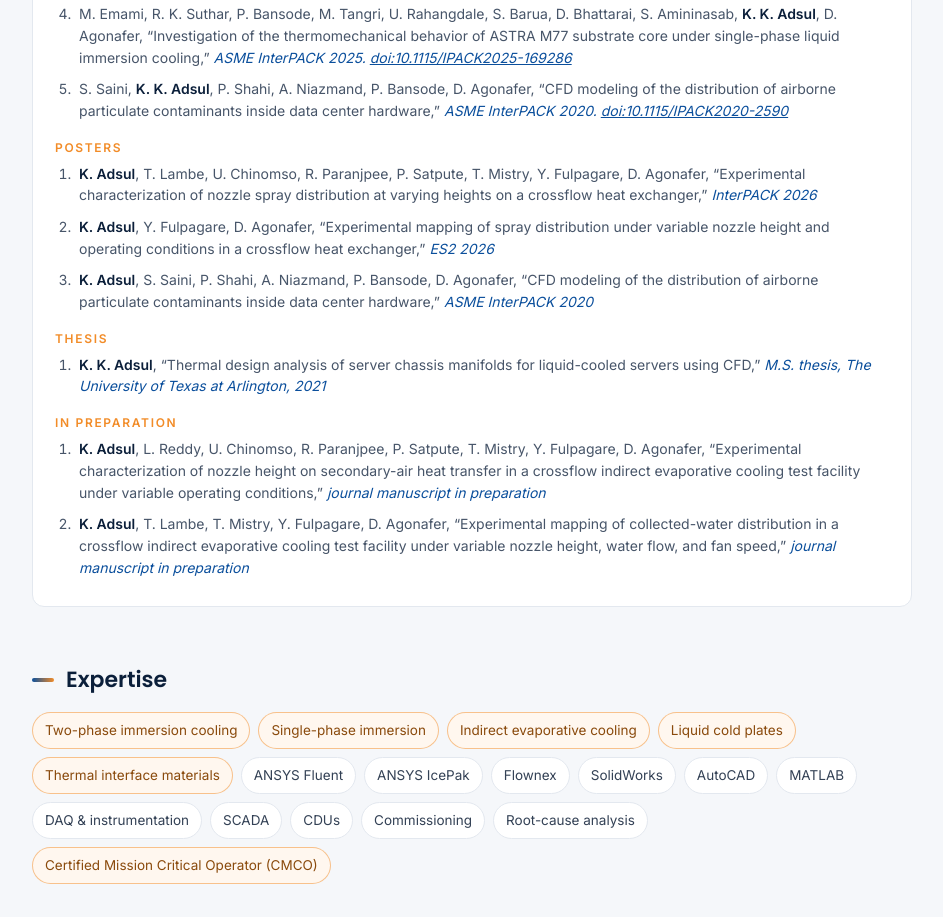
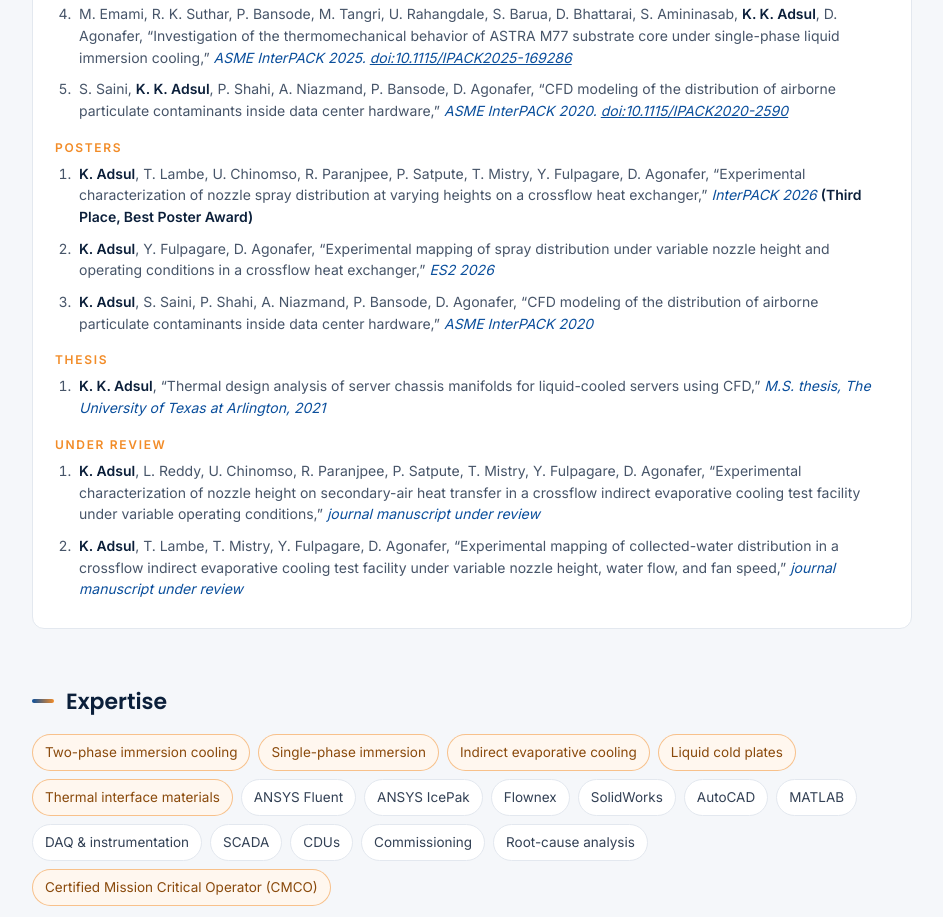
Before and after one commit to kaustubhadsul/kaustubhadsul.github.io, a plain HTML site: page index.html in a window 1280 px wide. Shown: the part 2056-2973 px from the top of the page, without its empty margins (168-1111 px from the left). Drawn offline with Linux system fonts and the light colour scheme.

Commit message:
Add files via upload

```diff
--- a/index.html
+++ b/index.html
@@ -195,7 +195,7 @@ footer a{color:#fff;text-decoration:none}
       </ol>
       <h3>Posters</h3>
       <ol>
-        <li><b>K. Adsul</b>, T. Lambe, U. Chinomso, R. Paranjpee, P. Satpute, T. Mistry, Y. Fulpagare, D. Agonafer, “Experimental characterization of nozzle spray distribution at varying heights on a crossflow heat exchanger,” <em>InterPACK 2026</em></li>
+        <li><b>K. Adsul</b>, T. Lambe, U. Chinomso, R. Paranjpee, P. Satpute, T. Mistry, Y. Fulpagare, D. Agonafer, “Experimental characterization of nozzle spray distribution at varying heights on a crossflow heat exchanger,” <em>InterPACK 2026</em> <b>(Third Place, Best Poster Award)</b></li>
         <li><b>K. Adsul</b>, Y. Fulpagare, D. Agonafer, “Experimental mapping of spray distribution under variable nozzle height and operating conditions in a crossflow heat exchanger,” <em>ES2 2026</em></li>
         <li><b>K. Adsul</b>, S. Saini, P. Shahi, A. Niazmand, P. Bansode, D. Agonafer, “CFD modeling of the distribution of airborne particulate contaminants inside data center hardware,” <em>ASME InterPACK 2020</em></li>
       </ol>
@@ -203,10 +203,10 @@ footer a{color:#fff;text-decoration:none}
       <ol>
         <li><b>K. K. Adsul</b>, “Thermal design analysis of server chassis manifolds for liquid-cooled servers using CFD,” <em>M.S. thesis, The University of Texas at Arlington, 2021</em></li>
       </ol>
-      <h3>In preparation</h3>
+      <h3>Under review</h3>
       <ol>
-        <li><b>K. Adsul</b>, L. Reddy, U. Chinomso, R. Paranjpee, P. Satpute, T. Mistry, Y. Fulpagare, D. Agonafer, “Experimental characterization of nozzle height on secondary-air heat transfer in a crossflow indirect evaporative cooling test facility under variable operating conditions,” <em>journal manuscript in preparation</em></li>
-        <li><b>K. Adsul</b>, T. Lambe, T. Mistry, Y. Fulpagare, D. Agonafer, “Experimental mapping of collected-water distribution in a crossflow indirect evaporative cooling test facility under variable nozzle height, water flow, and fan speed,” <em>journal manuscript in preparation</em></li>
+        <li><b>K. Adsul</b>, L. Reddy, U. Chinomso, R. Paranjpee, P. Satpute, T. Mistry, Y. Fulpagare, D. Agonafer, “Experimental characterization of nozzle height on secondary-air heat transfer in a crossflow indirect evaporative cooling test facility under variable operating conditions,” <em>journal manuscript under review</em></li>
+        <li><b>K. Adsul</b>, T. Lambe, T. Mistry, Y. Fulpagare, D. Agonafer, “Experimental mapping of collected-water distribution in a crossflow indirect evaporative cooling test facility under variable nozzle height, water flow, and fan speed,” <em>journal manuscript under review</em></li>
       </ol>
     </div>
   </section>
```
Also changed, not shown: 1 other file.
